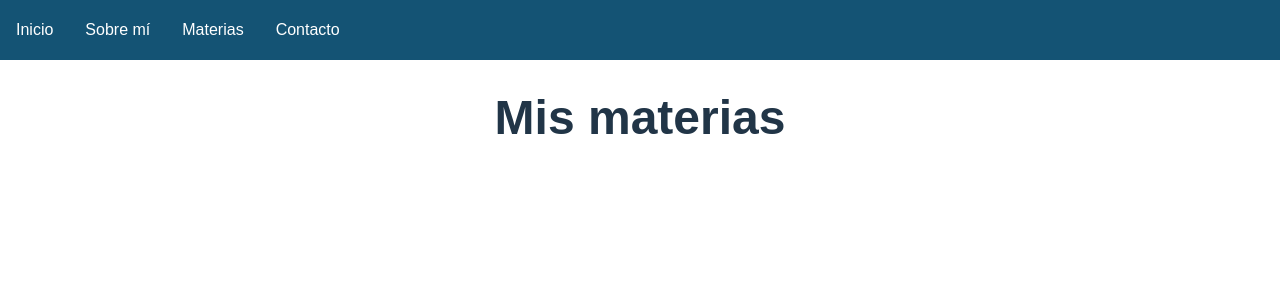
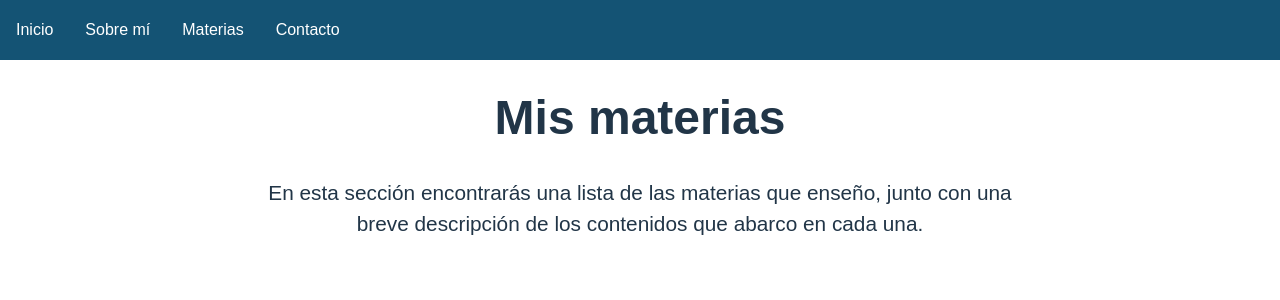
Before and after one commit to ManusaRivi/web-profe-particular, a React (Vite) app: page /subjects in a window 1280 px wide. Shown: the top 300 px of the page. Built offline with nearby package versions, Linux system fonts and the light colour scheme.

Commit message:
add description text in subjects page

```diff
--- a/src/views/Subjects.tsx
+++ b/src/views/Subjects.tsx
@@ -6,6 +6,9 @@ export default function Subjects() {
             <h1 className="header">
                 Mis materias
             </h1>
+            <p className="text">
+                En esta sección encontrarás una lista de las materias que enseño, junto con una breve descripción de los contenidos que abarco en cada una.
+            </p>
         </div>
     )
 }
```
